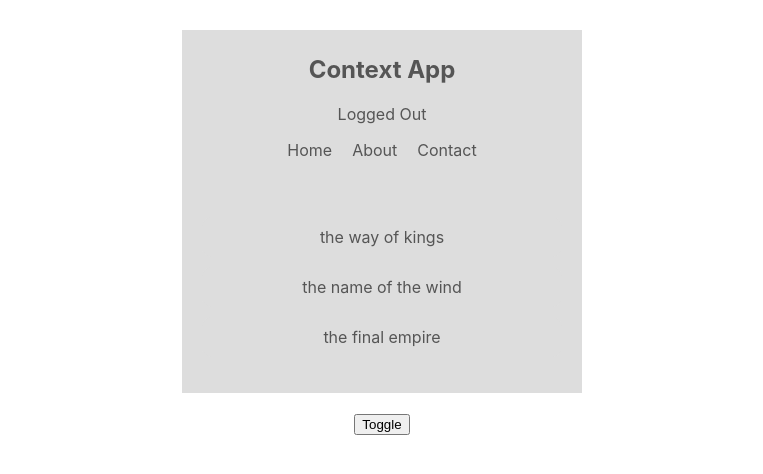
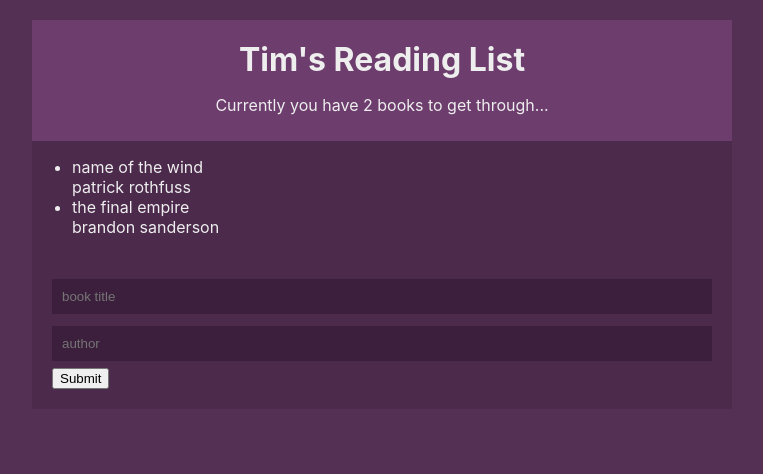
Before and after one commit to thetimwu/react_context_and_hook, a React (Create React App) app: page / in a window 1280 px wide. Shown: the top 474 px of the page, without its empty margins (258-1021 px from the left). Built offline with nearby package versions, Linux system fonts and the light colour scheme.

Commit message:
build reading list using context and hook

```diff
--- a/src/App.js
+++ b/src/App.js
@@ -1,23 +1,17 @@
 import React from "react";
-import Navbar from "./components/Navbar";
-import BookList from "./components/BookList";
-import ThemeContextProvider from "./contexts/ThemeContext";
-import ToggleTheme from "./components/ToggleTheme";
-import AuthContextProvider from "./contexts/AuthContext";
-import BookContextProvider from "./contexts/BookContext";
+import NewBookContextProvider from "./contexts/NewBookContext";
+import NewNavbar from "./components/NewNavbar";
+import NewBookList from "./components/NewBookList";
+import NewBookForm from "./components/NewBookForm";
 
 function App() {
   return (
     <div className="App">
-      <ThemeContextProvider>
-        <AuthContextProvider>
-          <Navbar />
-          <BookContextProvider>
-            <BookList />
-          </BookContextProvider>
-          <ToggleTheme />
-        </AuthContextProvider>
-      </ThemeContextProvider>
+      <NewBookContextProvider>
+        <NewNavbar />
+        <NewBookList />
+        <NewBookForm />
+      </NewBookContextProvider>
     </div>
   );
 }
--- /dev/null
+++ b/src/components/NewBookDetails.js
@@ -0,0 +1,14 @@
+import React, { useContext } from "react";
+import { NewBookContext } from "../contexts/NewBookContext";
+
+const NewBookDetails = ({ book }) => {
+  const { deleteBook } = useContext(NewBookContext);
+  return (
+    <li onClick={() => deleteBook(book.id)}>
+      <div className="title">{book.title}</div>
+      <div className="author">{book.author}</div>
+    </li>
+  );
+};
+
+export default NewBookDetails;
--- /dev/null
+++ b/src/components/NewBookForm.js
@@ -0,0 +1,42 @@
+import React, { useContext, useState } from "react";
+import { NewBookContext } from "../contexts/NewBookContext";
+
+const NewBookForm = () => {
+  const { addBook } = useContext(NewBookContext);
+  const [inputValue, setInputValue] = useState({
+    title: "",
+    author: "",
+  });
+  const changeHandler = (e) => {
+    setInputValue({ ...inputValue, [e.target.name]: e.target.value });
+  };
+  const submitHandler = (e) => {
+    e.preventDefault();
+    addBook(inputValue.title, inputValue.author);
+    setInputValue({
+      title: "",
+      author: "",
+    });
+  };
+  return (
+    <form>
+      <input
+        type="text"
+        placeholder="book title"
+        value={inputValue.title}
+        onChange={changeHandler}
+        name="title"
+      />
+      <input
+        type="text"
+        placeholder="author"
+        value={inputValue.author}
+        onChange={changeHandler}
+        name="author"
+      />
+      <button onClick={submitHandler}>Submit</button>
+    </form>
+  );
+};
+
+export default NewBookForm;
--- /dev/null
+++ b/src/components/NewBookList.js
@@ -0,0 +1,17 @@
+import React, { useContext } from "react";
+import { NewBookContext } from "../contexts/NewBookContext";
+import NewBookDetails from "./NewBookDetails";
+const NewBookList = () => {
+  const { books } = useContext(NewBookContext);
+  return books.length ? (
+    <ul>
+      {books.map((book) => {
+        return <NewBookDetails book={book} key={book.id} />;
+      })}
+    </ul>
+  ) : (
+    <div className="empty">No books to read. Hello free time:)</div>
+  );
+};
+
+export default NewBookList;
--- /dev/null
+++ b/src/components/NewNavbar.js
@@ -0,0 +1,14 @@
+import React, { useContext } from "react";
+import { NewBookContext } from "../contexts/NewBookContext";
+
+const NewNavbar = () => {
+  const { books } = useContext(NewBookContext);
+  return (
+    <div className="navbar">
+      <h1>Tim's Reading List</h1>
+      <p>Currently you have {books.length} books to get through...</p>
+    </div>
+  );
+};
+
+export default NewNavbar;
--- /dev/null
+++ b/src/contexts/NewBookContext.js
@@ -0,0 +1,26 @@
+import React, { createContext, useState } from "react";
+import uuid from "uuid/v1";
+
+export const NewBookContext = createContext();
+
+const NewBookContextProvider = (props) => {
+  const [books, setBooks] = useState([
+    { title: "name of the wind", author: "patrick rothfuss", id: 1 },
+    { title: "the final empire", author: "brandon sanderson", id: 2 },
+  ]);
+
+  const addBook = (title, author) => {
+    setBooks([...books, { title, author, id: uuid() }]);
+  };
+
+  const deleteBook = (id) => {
+    setBooks(books.filter((book) => book.id !== id));
+  };
+  return (
+    <NewBookContext.Provider value={{ books, addBook, deleteBook }}>
+      {props.children}
+    </NewBookContext.Provider>
+  );
+};
+
+export default NewBookContextProvider;
--- a/src/index.css
+++ b/src/index.css
@@ -5,38 +5,71 @@ body {
     sans-serif;
   -webkit-font-smoothing: antialiased;
   -moz-osx-font-smoothing: grayscale;
+  background: #553055;
 }
-
 .App {
-  max-width: 400px;
-  margin: 30px auto;
+  background: #4c2a4c;
+  margin: 20px auto;
+  width: 90%;
+  max-width: 700px;
+  color: #eee;
+}
+.navbar {
+  padding: 10px 20px;
+  text-align: center;
+  background: #6d3d6d;
+}
+.navbar h1 {
+  margin: 10px 0;
+}
+.book-list {
+  margin: 20px;
+}
+.book-list ul {
+  padding: 0;
+  list-style-type: none;
+}
+.book-list li {
+  background: #6d3d6d;
+  border-radius: 4px;
+  padding: 10px;
+  cursor: pointer;
+  margin: 10px 0;
+}
+.book-list li:hover {
+  opacity: 0.3;
+  text-decoration: line-through;
+}
+.book-list .title {
+  font-weight: bold;
+  color: #fff;
+  font-size: 1.2em;
+}
+.book-list .author {
+  font-size: 0.8em;
+  color: #ddd;
+}
+.empty {
+  margin: 20px;
   text-align: center;
 }
 
-nav {
-  padding: 5px;
+form {
+  padding: 20px;
 }
-
-nav ul {
-  padding: 0;
+input[type="text"] {
+  width: 100%;
+  padding: 10px;
+  box-sizing: border-box;
+  margin: 6px 0;
+  background: #3c1f3c;
+  color: #fff;
+  border: 0;
 }
-
-nav ul li {
-  display: inline-block;
-  margin: 0 10px;
+input[type="submit"] {
+  margin: 10px auto;
+  background: #eee;
+  border: 0;
+  padding: 6px 20px;
+  display: block;
 }
-.book-list {
-  padding: 20px;
-  margin-bottom: 20px;
-}
-
-.book-list ul {
-  padding: 0px;
-  list-style-type: none;
-}
-
-.book-list li {
-  padding: 10px;
-  margin: 10px auto;
-  border-radius: 10px;
-}
```
Also changed, not shown: 1 other file (tests, documents, lock files or other folders).
